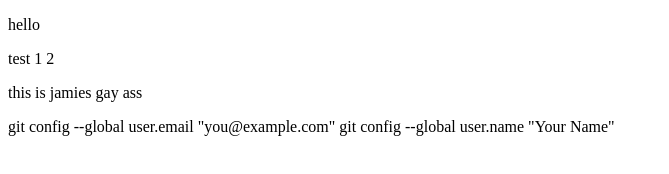
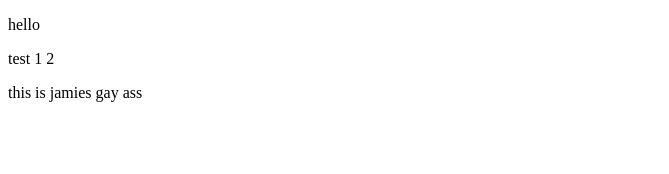
Before and after one commit to sawidi/HackCamp, a plain HTML site: page index.html in a window 1280 px wide. Shown: the whole page, without its empty margins (0-669 px from the left). Drawn offline with Linux system fonts and the light colour scheme.

Commit message:
remove that shi

```diff
--- a/index.html
+++ b/index.html
@@ -10,8 +10,6 @@
     <p>test 1 2 </p>
 
     <p>this is jamies gay ass</p>
-    git config --global user.email "you@example.com"
-    git config --global user.name "Your Name"
 
 
 </head>
```
